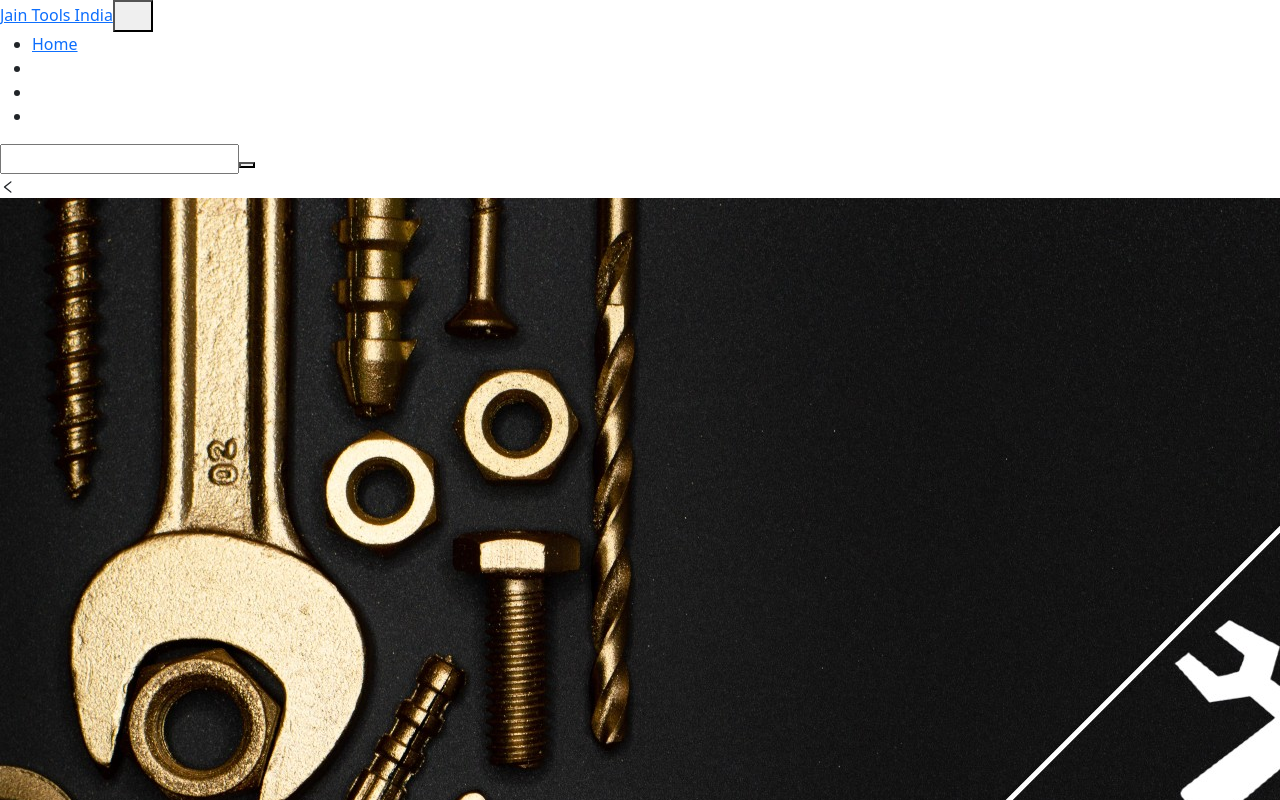
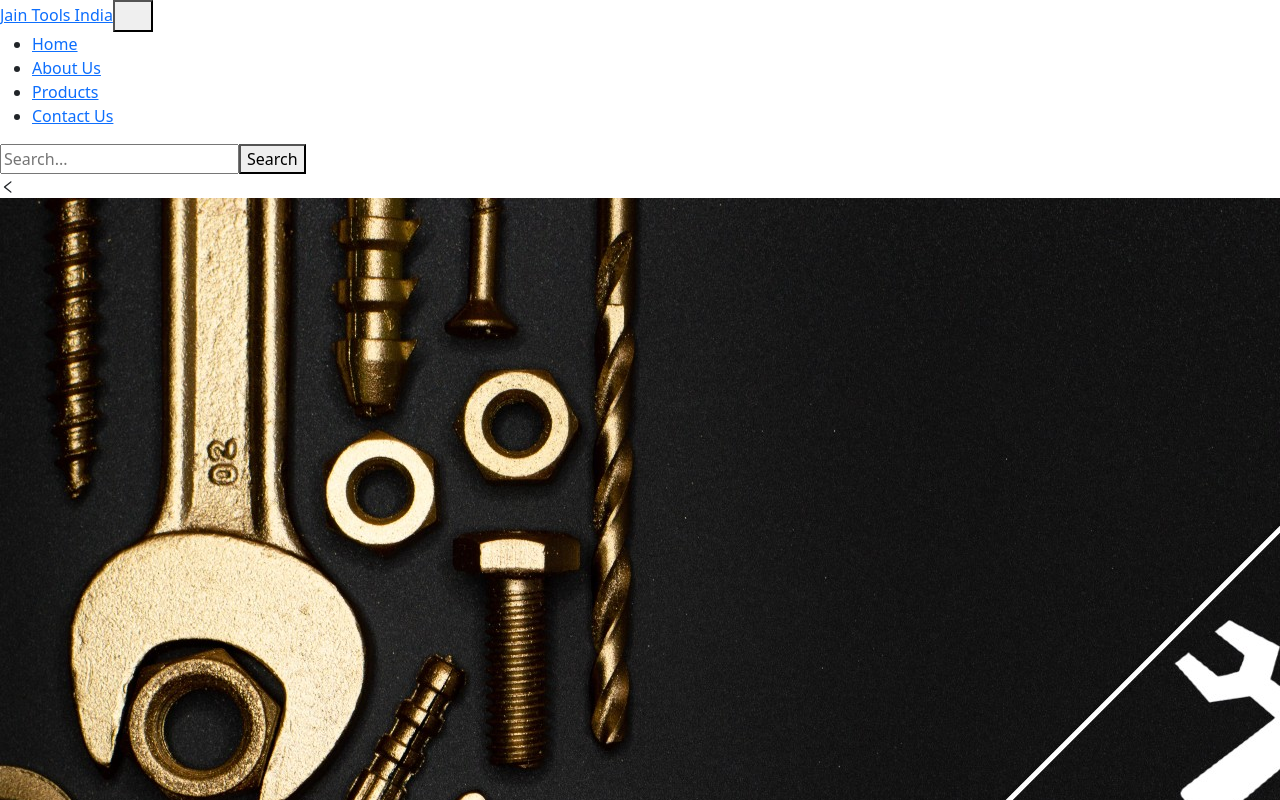
Before and after one commit to sgupta-1/jaintoolsindia, a React (Create React App) app: page / in a window 1280 px wide. Shown: the top 800 px of the page. Built offline with nearby package versions, Linux system fonts and the light colour scheme.

Commit message:
Update Navbar.js

```diff
--- a/src/Components/Navbar.js
+++ b/src/Components/Navbar.js
@@ -1,6 +1,6 @@
 import React from 'react'
 import {NavLink} from "react-router-dom";
-
+import logo from '../img/logo.png';
 
 export default function Navbar() {
 
@@ -17,18 +17,18 @@ export default function Navbar() {
                               <NavLink to={'/'} className="" aria-current="page">Home</NavLink>
                             </li>
                             <li className=''>
-                              <NavLink></NavLink>
+                              <NavLink to={'/about-us'} className="">About Us</NavLink>
                             </li>
                             <li className=''>
-                              <NavLink></NavLink>
+                              <NavLink to={'/products'} className="">Products</NavLink>
                             </li>
                             <li className=''>
-                              <NavLink></NavLink>
+                              <NavLink to={'/contact-us'} className="">Contact Us</NavLink>
                             </li>
                           </ul>
                           <form className=''>
-                            <input className=''/>
-                            <button className=''></button>
+                            <input className='' placeholder='Search...'/>
+                            <button className=''>Search</button>
                           </form>
                         </div>
                       </div>
```
